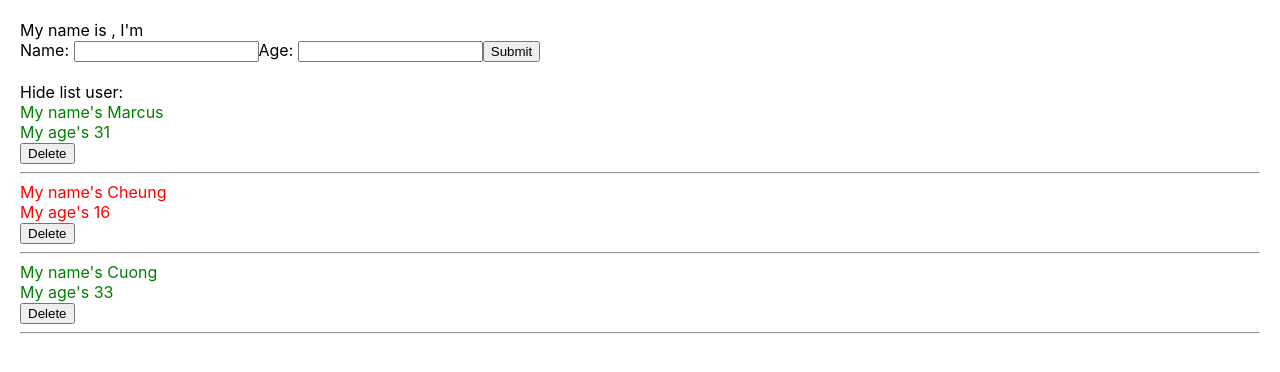
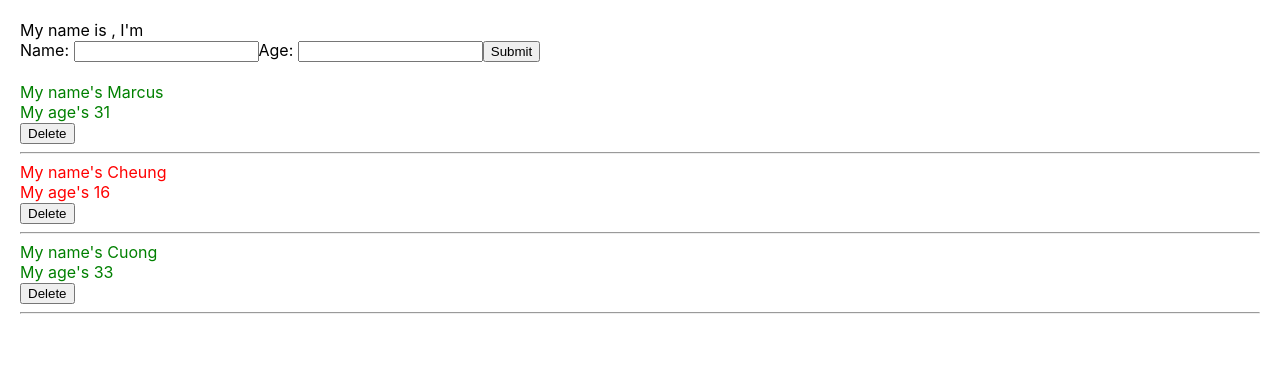
Before and after one commit to antking19/hoidanit-test-demo-react, a React (Create React App) app: page / in a window 1280 px wide. Shown: the top 372 px of the page. Built offline with nearby package versions, Linux system fonts and the light colour scheme; the HTML template or start-up script is replaced by a standard one.

Commit message:
video34 react stateful/stateless component

```diff
--- a/src/components/DisplayInfor.js
+++ b/src/components/DisplayInfor.js
@@ -2,53 +2,86 @@ import React from "react";
 import "./DisplayInfor.scss";
 // import logo from "./../logo.svg";
 
-class DisplayInfor extends React.Component {
-    constructor(props) {
-        console.log("Constructor 1");
-        super(props);
+// class DisplayInfor extends React.Component {
+//     constructor(props) {
+//         console.log("Constructor 1");
+//         super(props);
 
-        this.state = {
-            isShowHide: true,
-        };
-    }
+//         this.state = {
+//             isShowHide: true,
+//         };
+//     }
 
-    handleShowHide = () => {
-        this.setState({
-            isShowHide: !this.state.isShowHide,
-        });
-    };
+//     handleShowHide = () => {
+//         this.setState({
+//             isShowHide: !this.state.isShowHide,
+//         });
+//     };
 
-    componentDidMount() {
-        console.log("componentDidMount");
-        setTimeout(() => {
-            document.title = "Marcus & Hoi Dan IT";
-        }, 3000);
-    }
+//     componentDidMount() {
+//         console.log("componentDidMount");
+//         setTimeout(() => {
+//             document.title = "Marcus & Hoi Dan IT";
+//         }, 3000);
+//     }
 
-    componentDidUpdate(prevProps) {
-        console.log(this.props, prevProps);
-        if (this.props.listUsers !== prevProps.listUsers) {
-            if (this.props.listUsers.length === 5) {
-                alert("You got 5 users");
-            }
-        }
-    }
+//     componentDidUpdate(prevProps) {
+//         console.log(this.props, prevProps);
+//         if (this.props.listUsers !== prevProps.listUsers) {
+//             if (this.props.listUsers.length === 5) {
+//                 alert("You got 5 users");
+//             }
+//         }
+//     }
 
-    render() {
-        console.log("Render");
-        const { listUsers } = this.props;
+//     render() {
+//         console.log("Render");
+//         const { listUsers } = this.props;
+
+//         return (
+//             <div className="display-infor-container">
+//                 <div>
+//                     <span onClick={() => this.handleShowHide()}>
+//                         {this.state.isShowHide
+//                             ? "Hide list user:"
+//                             : "Show list user:"}
+//                     </span>
+//                 </div>
+//                 {/* <img src={logo} /> */}
+//                 {this.state.isShowHide && (
+//                     <>
+//                         {listUsers.map((user) => {
+//                             return (
+//                                 <div
+//                                     key={user.id}
+//                                     className={user.age > 18 ? "green" : "red"}
+//                                 >
+//                                     <div>My name's {user.name}</div>
+//                                     <div>My age's {user.age}</div>
+//                                     <button
+//                                         onClick={() =>
+//                                             this.props.handleDeleteUser(user.id)
+//                                         }
+//                                     >
+//                                         Delete
+//                                     </button>
+//                                     <hr />
+//                                 </div>
+//                             );
+//                         })}
+//                     </>
+//                 )}
+//             </div>
+//         );
+//     }
+// }
+
+const DisplayInfor = (props) => {
+    const { listUsers } = props;
 
     return (
         <div className="display-infor-container">
-                <div>
-                    <span onClick={() => this.handleShowHide()}>
-                        {this.state.isShowHide
-                            ? "Hide list user:"
-                            : "Show list user:"}
-                    </span>
-                </div>
-                {/* <img src={logo} /> */}
-                {this.state.isShowHide && (
+            {true && (
                 <>
                     {listUsers.map((user) => {
                         return (
@@ -60,7 +93,7 @@ class DisplayInfor extends React.Component {
                                 <div>My age's {user.age}</div>
                                 <button
                                     onClick={() =>
-                                            this.props.handleDeleteUser(user.id)
+                                        props.handleDeleteUser(user.id)
                                     }
                                 >
                                     Delete
@@ -73,7 +106,6 @@ class DisplayInfor extends React.Component {
             )}
         </div>
     );
-    }
-}
+};
 
 export default DisplayInfor;
```
Lines whose indentation alone changed are shown as unchanged.
